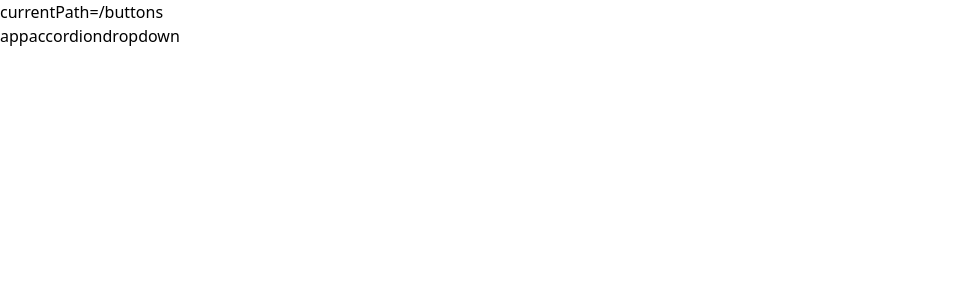
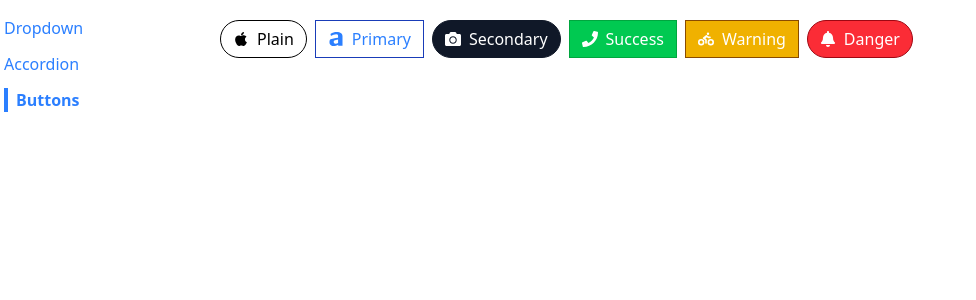
Before and after one commit to jaroslawkubiak/react_v2, a React (Vite) app in the folder 10-comps/: page /buttons in a window 1280 px wide. Shown: the top 300 px of the page, without its empty margins (0-976 px from the left). Built offline with nearby package versions, Linux system fonts and the light colour scheme.

Commit message:
add sidebar for navigation and use Link component for html links

```diff
--- a/10-comps/src/App.js
+++ b/10-comps/src/App.js
@@ -1,20 +1,22 @@
-import Link from "./components/Link";
 import Route from "./components/Route";
 import DropdownPage from "./pages/DropdownPage";
 import AccordionPage from "./pages/AccordionPage";
+import ButtonPage from "./pages/ButtonPage";
+import Sidebar from "./components/Sidebar";
 
 function App() {
   return (
-    <div className="flex">
-      app
-      <Link to="/accordion">accordion</Link>
-      <Link to="/dropdown">dropdown</Link>
-      <div>
+    <div className="container mx-auto grid grid-cols-6 gap-4 mt-4">
+      <Sidebar />
+      <div className="col-span-5">
+        <Route path="/">
+          <DropdownPage />
+        </Route>
         <Route path="/accordion">
           <AccordionPage />
         </Route>
-        <Route path="/dropdown">
-          <DropdownPage />
+        <Route path="/buttons">
+          <ButtonPage />
         </Route>
       </div>
     </div>
--- a/10-comps/src/components/Link.js
+++ b/10-comps/src/components/Link.js
@@ -1,13 +1,26 @@
-import { useContext } from "react";
-import NavigationContext from "../context/navigation";
+import classNames from "classnames";
+import useNavigation from "../hooks/use-navigation";
 
-export default function Link({ to, children }) {
-  const { navigate } = useContext(NavigationContext);
+export default function Link({ to, children, className, activeClassName }) {
+  const { navigate, currentPath } = useNavigation();
+
+  const classes = classNames(
+    "text-blue-500 ml-1 pr-2 hover:border-r-4",
+    className,
+    currentPath === to && activeClassName
+  );
 
   const handleClick = (e) => {
+    if (e.ctrlKey || e.metaKey) {
+      return;
+    }
     e.preventDefault();
 
     navigate(to);
   };
-  return <a onClick={handleClick}>{children}</a>;
+  return (
+    <a href={to} className={classes} onClick={handleClick}>
+      {children}
+    </a>
+  );
 }
--- a/10-comps/src/components/Route.js
+++ b/10-comps/src/components/Route.js
@@ -1,8 +1,7 @@
-import { useContext } from "react";
-import NavigationContext from "../context/navigation";
+import useNavigation from "../hooks/use-navigation";
 
 export default function Route({ path, children }) {
-  const { currentPath } = useContext(NavigationContext);
+  const { currentPath } = useNavigation();
 
   if (path === currentPath) {
     return children;
--- /dev/null
+++ b/10-comps/src/components/Sidebar.js
@@ -0,0 +1,28 @@
+import Link from "./Link";
+
+export default function Sidebar() {
+  const links = [
+    { label: "Dropdown", path: "/" },
+    { label: "Accordion", path: "/accordion" },
+    { label: "Buttons", path: "/buttons" },
+  ];
+  const activeClassName = "font-bold border-l-4 border-blue-500 pl-2";
+
+  const renderedLinks = links.map((link) => {
+    return (
+      <Link
+        key={link.label}
+        to={link.path}
+        className="mb-3"
+        activeClassName={activeClassName}
+      >
+        {link.label}
+      </Link>
+    );
+  });
+  return (
+    <div className="sticky top-0 overflow-y flex flex-col items-start">
+      {renderedLinks}
+    </div>
+  );
+}
--- a/10-comps/src/context/navigation.js
+++ b/10-comps/src/context/navigation.js
@@ -23,7 +23,6 @@
 
   return (
     <NavigationContext.Provider value={{ currentPath, navigate }}>
-      currentPath={currentPath}
       {children}
     </NavigationContext.Provider>
   );
--- /dev/null
+++ b/10-comps/src/hooks/use-navigation.js
@@ -0,0 +1,8 @@
+import { useContext } from "react";
+import NavigationContext from "../context/navigation";
+
+function useNavigation() {
+  return useContext(NavigationContext);
+}
+
+export default useNavigation;
--- a/10-comps/src/pages/ButtonPage.js
+++ b/10-comps/src/pages/ButtonPage.js
@@ -9,13 +9,7 @@
 import Button from "../components/Button";
 
 function ButtonPAge() {
-  const handleClick = () => {
-    console.log(`click`);
-  };
-
-  const handleMouseOver = () => {
-    console.log(`mouse over`);
-  };
+  const handleClick = () => {};
 
   return (
     <div className="flex">
@@ -26,18 +20,13 @@
         </Button>
       </div>
       <div>
-        <Button primary outline onMouseOver={handleMouseOver}>
+        <Button primary outline>
           <FaAmilia />
           Primary
         </Button>
       </div>
       <div>
-        <Button
-          secondary
-          rounded
-          onClick={handleClick}
-          onMouseOver={handleMouseOver}
-        >
+        <Button secondary rounded onClick={handleClick}>
           <FaCamera />
           Secondary
         </Button>
```
